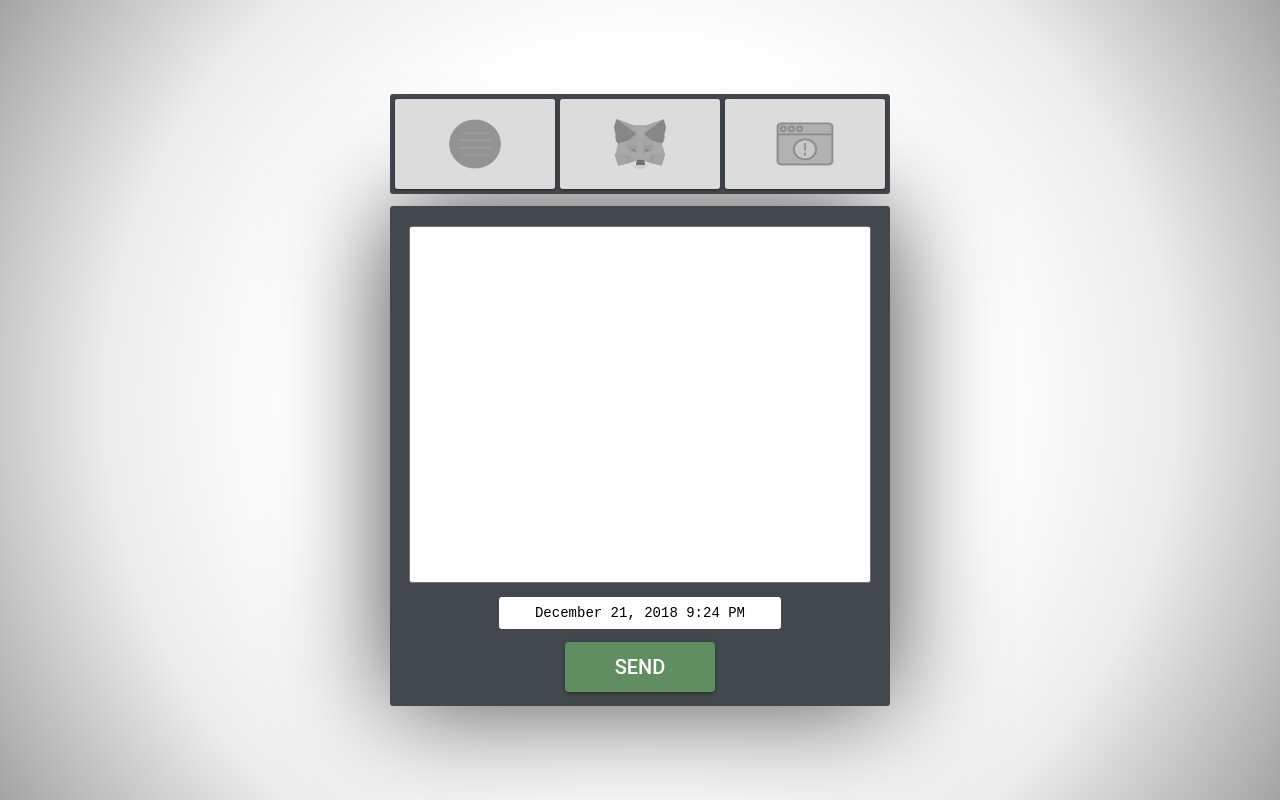
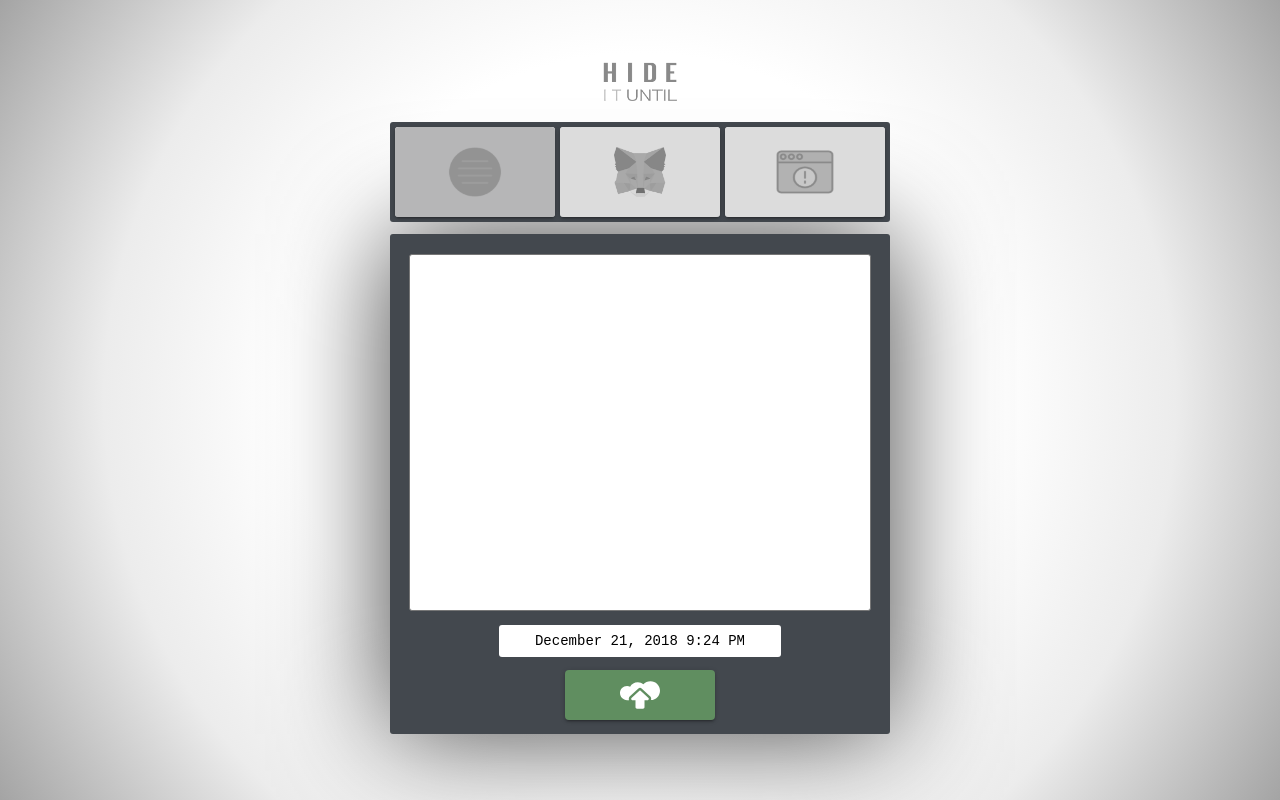
Before and after one commit to WadhahEssam/hide-it-until, a React (Create React App) app: page / in a window 1280 px wide. Built offline with nearby package versions, Linux system fonts and the light colour scheme.

Commit message:
adding the logo and putting an icon instead of the text in the upload button

```diff
--- a/src/App.js
+++ b/src/App.js
@@ -1,13 +1,14 @@
 import React, { Component } from 'react';
 import anime from 'animejs';
 import './App.css';
-import logo from './logo.svg';
+import logo from './logo.png';
 import DatePicker from 'react-datepicker';
 import "react-datepicker/dist/react-datepicker.css";
 import Button from '@material-ui/core/Button';
 import metamaskIcon from './metamask.png';
 import infoIcon from './info.png';
 import mainmenuIcon from './main.png';
+import uploadIcon from './upload.svg';
 import Tooltip from '@material-ui/core/Tooltip';
 
 const styles = theme => ({
@@ -45,7 +46,7 @@ class App extends Component {
 
   // animating the logo
   anime({
-    delay: 1500,
+    delay: 1000,
     targets: '#logo',
     opacity: 1,
     easing: 'easeInOutSine',
@@ -115,14 +116,13 @@ class App extends Component {
     return (
       <div className="App">
 
-          {/* <div id="logo" style={{opacity: 0}}>
+          <div id="logo" style={{opacity: 0, marginBottom: 0}}>
             <img src={logo} className="logo" alt="logo" height="50"/>
-          </div> */}
-
+          </div>
           <div id="menu-box" style={{backgroundColor: '#43484e', height: 20, width: 0, borderRadius: '100', margin: 10, opacity: 0, padding: 0, maxWidth: 500, display: 'flex' }}>
             <div id="menu-create-button" className="menu-button" style={{backgroundColor: 'white', height: '0', width: '90%', borderRadius: '100', margin: 5, opacity: 0 }} >
               <Tooltip title="Main" placement="top">
-                <Button id="create-button" className="material-menu-button" variant="contained" href="#contained-buttons" style={{ backgroundColor:'#DCDCDC', color: 'black', width: '100%', height: '100%', fontSize: 12, opacity: 1, zIndex: 2}}>
+                <Button id="create-button" className="material-menu-button" variant="contained" href="#contained-buttons" style={{ backgroundColor:'#b6b6b7', color: 'black', width: '100%', height: '100%', fontSize: 12, opacity: 1, zIndex: 2}}>
                   <img src={mainmenuIcon} height="60"/>
                 </Button>
               </Tooltip>
@@ -135,7 +135,7 @@ class App extends Component {
               </Tooltip>
             </div>
             <div id="menu-info-button" className="menu-button" style={{backgroundColor: 'white', height: '0', width: '90%', borderRadius: '100', margin: 5, opacity: 0 }}>
-              <Tooltip title="@About" placement="top">
+              <Tooltip title="About" placement="top">
                 <Button id="info-button" className="material-menu-button"  variant="contained" href="#contained-buttons" style={{ backgroundColor:'#DCDCDC', color: 'black', width: '100%', height: '100%', fontSize: 12, opacity: 1, zIndex: 2}}>
                   <img src={infoIcon} height="60"/>
                 </Button>
@@ -156,9 +156,11 @@ class App extends Component {
                 timeCaption="time"
                 className="main-datepicker"
             />
-            <Button id="send-button" variant="contained" href="#contained-buttons" style={{marginTop: 13, backgroundColor:'#608e60', color: 'white', width: 150, height: 50, fontSize: 20, opacity: 0}}>
-              SEND
-            </Button>
+            <Tooltip title="Upload to blockchain" placement="left">
+              <Button id="send-button" variant="contained" href="#contained-buttons" style={{marginTop: 13, backgroundColor:'#608e60', color: 'white', width: 150, height: 50, fontSize: 20, opacity: 0}}>
+                <img src={uploadIcon} height="40" width="60"/>
+              </Button>
+            </Tooltip>
           </div>
       </div>
     );
```
Also changed, not shown: src/logo.png (added), src/upload.svg (added).
